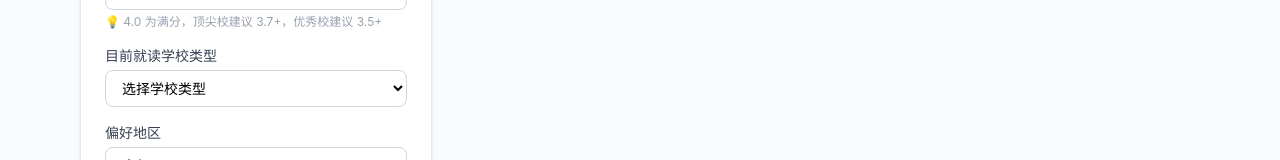
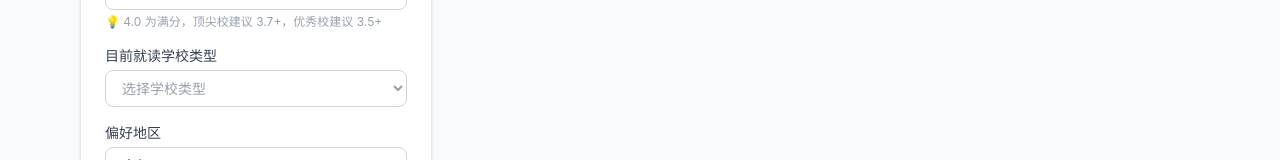
Before and after one commit to Hshyyy/meigao-helper, a React (Vite) app: page /recommend in a window 1280 px wide. Shown: the part 542-702 px from the top of the page. Built offline with nearby package versions, Linux system fonts and the light colour scheme.

Commit message:
学校类型选择框改为placeholder效果，修复FormEvent弃用

```diff
--- a/src/pages/Recommend.tsx
+++ b/src/pages/Recommend.tsx
@@ -165,7 +165,7 @@ export default function Recommend() {
     });
   };
 
-  const handleSubmit = (e: React.FormEvent<HTMLFormElement>) => {
+  const handleSubmit = (e: React.FormEvent) => {
     e.preventDefault();
     if (!profile.schoolType) {
       alert("请选择目前就读学校类型");
@@ -265,9 +265,11 @@ export default function Recommend() {
                 <select
                   value={profile.schoolType}
                   onChange={(e) => update("schoolType", e.target.value)}
-                  className="w-full border border-gray-300 rounded-lg px-3 py-2 text-sm"
+                  className={`w-full border border-gray-300 rounded-lg px-3 py-2 text-sm ${
+                    !profile.schoolType ? "text-gray-400" : "text-gray-900"
+                  }`}
                 >
-                  <option value="">选择学校类型</option>
+                  <option value="" disabled hidden>选择学校类型</option>
                   <option value="ap">国际学校（美式/AP）</option>
                   <option value="ib">国际学校（IB）</option>
                   <option value="alevel">国际学校（A-Level/英式）</option>
```
